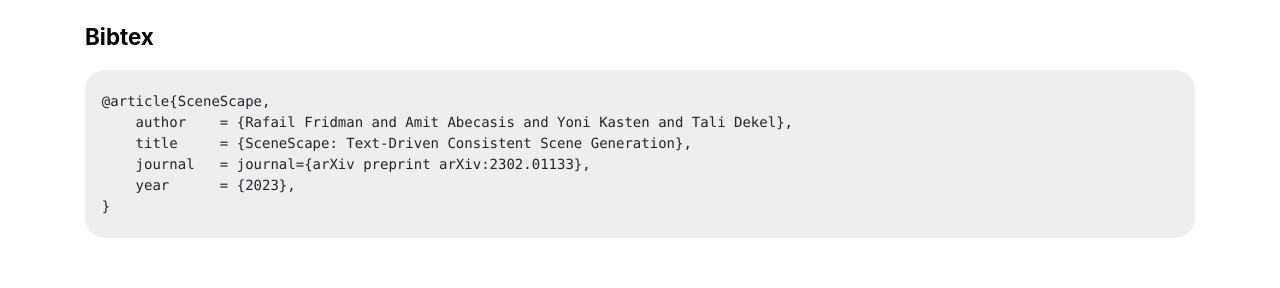
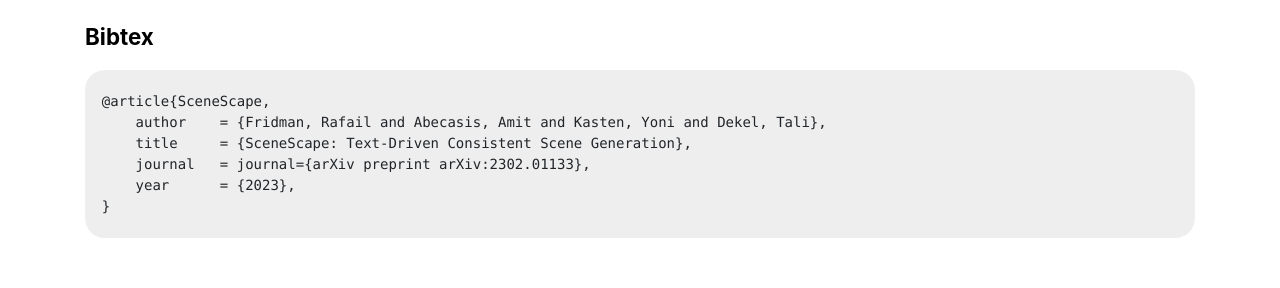
Before and after one commit to scenescape/scenescape.github.io, a plain HTML site: page index.html in a window 1280 px wide. Shown: the part 4704-4992 px from the top of the page. Drawn offline with nearby package versions, Linux system fonts and the light colour scheme; some packages are replaced by stand-ins of ours; a web font is replaced by a local one.

Commit message:
fix citation

```diff
--- a/index.html
+++ b/index.html
@@ -438,7 +438,7 @@
                   padding: 0;;">
 
   @article{SceneScape,
-      author    = {Rafail Fridman and Amit Abecasis and Yoni Kasten and Tali Dekel},
+      author    = {Fridman, Rafail and Abecasis, Amit and Kasten, Yoni and Dekel, Tali},
       title     = {SceneScape: Text-Driven Consistent Scene Generation},
       journal   = journal={arXiv preprint arXiv:2302.01133},
       year      = {2023},
```
